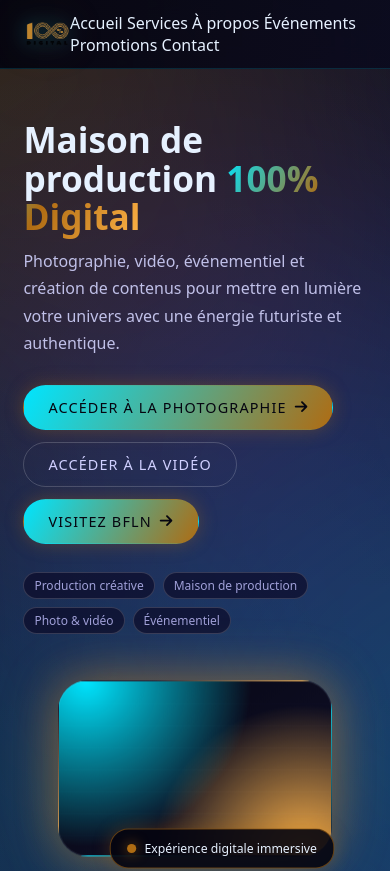
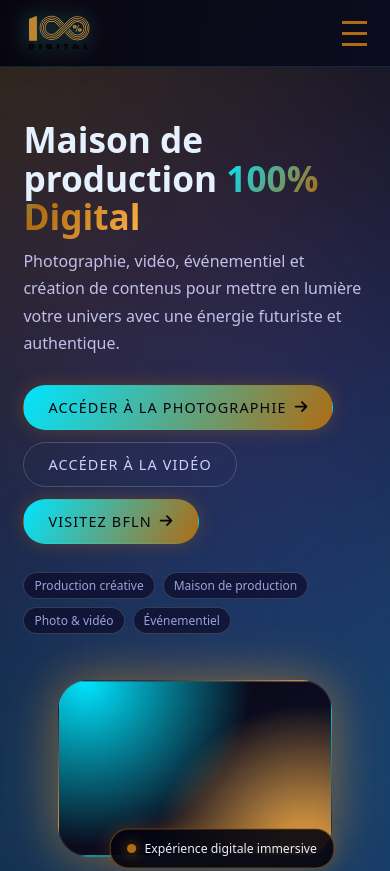
Before and after one commit to AbdouMalick860/100-digital, a plain HTML site: page index.html in a window 390 px wide. Shown: the top 871 px of the page. Drawn offline with Linux system fonts and the light colour scheme; a script that the page names is missing.

Commit message:
Ajout menu burger responsive + animations mobile

```diff
--- a/css/style.css
+++ b/css/style.css
@@ -128,7 +128,75 @@ section {
     opacity: 1;
   }
 }
+/* burger caché par défaut */
+.burger {
+  display: none;
+}
 
+/* mobile */
+@media (max-width: 768px) {
+
+  .nav-links {
+    display: none;
+  }
+
+  .burger {
+    display: flex;
+    flex-direction: column;
+    cursor: pointer;
+  }
+
+}
+.burger {
+  display: none;
+}
+
+/* MOBILE */
+@media (max-width: 768px) {
+
+  .nav-links {
+    display: none;
+  }
+
+  .burger {
+    display: flex;
+    flex-direction: column;
+    cursor: pointer;
+  }
+}
+.side-menu {
+  position: fixed;
+  top: 0;
+  right: -100%;
+  width: 250px;
+  height: 100%;
+  background: #af6c13;
+  animation: navbarSlide 1s ease;
+
+  display: flex;              /* 🔥 IMPORTANT */
+  flex-direction: column;     /* 🔥 IMPORTANT */
+  padding: 80px 20px;         /* espace pour voir les liens */
+
+  transition: 0.3s;
+  z-index: 999;               /* 🔥 passe au-dessus */
+}
+
+.side-menu.open {
+  right: 0;
+}
+.side-menu a {
+  color: #e6f1ff;              /* 🔥 sinon invisible */
+  text-decoration: none;
+  margin: 15px 0;
+  font-size: 1rem;
+}
+.burger span {
+  width: 25px;
+  height: 3px;
+  background: #af6c13; /* IMPORTANT sinon invisible */
+  margin: 4px 0;
+  display: block;
+}
 /* ---------- LOGO ---------- */
 
 .logo {
@@ -158,41 +226,41 @@ section {
   display: flex;
   gap: 25px;
 }
-
-.nav-links a {
+/* 🎯 même animation pour desktop + mobile */
+.nav-links a,
+.side-menu a {
   position: relative;
   font-size: 0.9rem;
   letter-spacing: 0.08em;
   text-transform: uppercase;
   color: #cfd6ff;
-
   transition: 0.3s ease;
   padding: 6px 0;
 }
 
-.nav-links a::before {
+.nav-links a::before,
+.side-menu a::before {
   content: "";
   position: absolute;
-
   bottom: 0;
   left: 0;
-
   width: 0%;
   height: 2px;
-
   background: linear-gradient(90deg, #00e5ff, #af6c13, #ffb347);
-
   transition: 0.4s ease;
 }
 
-.nav-links a:hover {
+.nav-links a:hover,
+.side-menu a:hover {
   color: #ffffff;
   text-shadow: 0 0 10px rgba(0, 229, 255, 0.5);
 }
 
-.nav-links a:hover::before {
+.nav-links a:hover::before,
+.side-menu a:hover::before {
   width: 100%;
 }
+
 .burger {
   display: none;
 }
```
Also changed, not shown: index.html (+3 -7 lines), js/index.js (indentation only).
